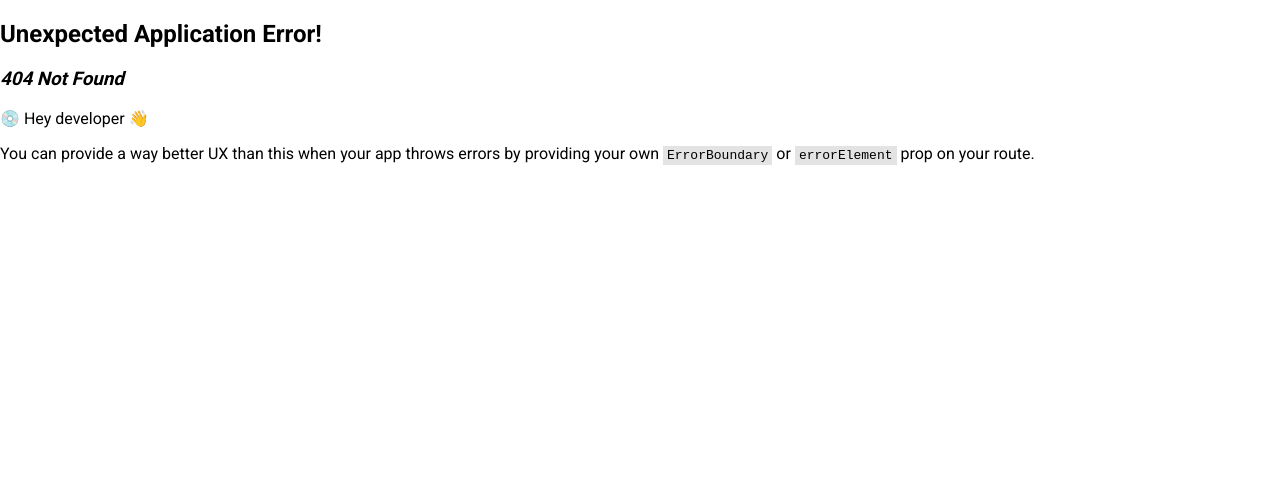
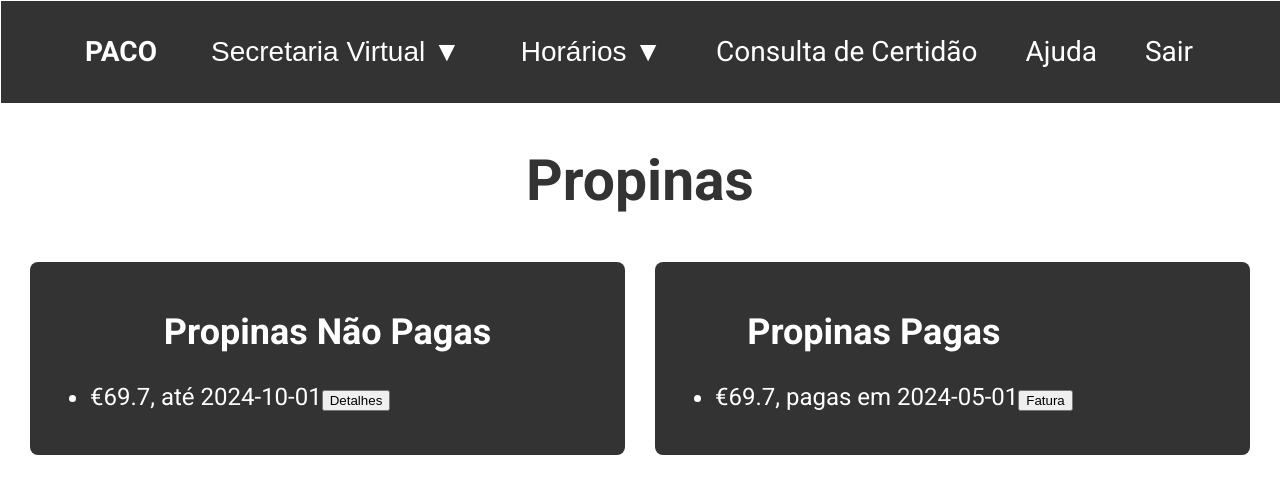
Before and after one commit to borges7555/PACO-1.5, a React (Vite) app in the folder paco1.5/: page /propinas in a window 1280 px wide. Before the commit this address had no page. Shown: the top 494 px of the page. Built offline with nearby package versions, Linux system fonts and the light colour scheme.

Commit message:
propinas

```diff
--- a/paco1.5/src/Router.tsx
+++ b/paco1.5/src/Router.tsx
@@ -2,12 +2,14 @@ import { createBrowserRouter, RouterProvider } from 'react-router-dom';
 import Home from './pages/Home';
 import Login from './pages/Login';
 import UnavailablePage from './pages/UnavailablePage';
+import Propinas from './pages/Propinas';
 
 export default function Router() {
     const router = createBrowserRouter([
         {path: '/', element: <Login />},
         {path: '/home', element: <Home />},
-        {path: '/unavailable', element: <UnavailablePage />}
+        {path: '/unavailable', element: <UnavailablePage />},
+        {path: '/propinas', element: <Propinas />},
     ]);
 
     return <RouterProvider router={router} />;
--- a/paco1.5/src/components/Dropdown_sec.tsx
+++ b/paco1.5/src/components/Dropdown_sec.tsx
@@ -19,7 +19,7 @@ function Dropdown_sec() {
                     <li><a href="/unavailable">Inscrições</a></li>
                     <li><a href="/unavailable">Calendário de Avaliações</a></li>
                     <li><a href="/unavailable">Apoio às Aulas</a></li>
-                    <li><a href="/unavailable">Pagamentos</a></li>
+                    <li><a href="/propinas">Pagamentos</a></li>
                     <li><a href="/unavailable">Requerimentos</a></li>
                     <li><a href="/unavailable">Certidões</a></li>
                     <li><a href="/unavailable">Creditações</a></li>
--- /dev/null
+++ b/paco1.5/src/components/PropinasNaoPagas.tsx
@@ -0,0 +1,30 @@
+import { useState } from 'react';
+
+function PropinasNaoPagas() {
+    const [showPopup, setShowPopup] = useState(false);
+    const unpaidFees = [
+        { id: 1, amount: '€69.7', dueDate: '2024-10-01', entity: '23594', reference: '987654321', value: '€69.7' }
+    ];
+
+    return (
+        <div>
+            <h2>Propinas Não Pagas</h2>
+            <ul>
+                {unpaidFees.map(fee => (
+                    <li key={fee.id}>
+                        {fee.amount}, até {fee.dueDate}
+                        <button onClick={() => setShowPopup(true)}>Detalhes</button>
+                        {showPopup && (
+                            <div className="popup">
+                                Entidade: {fee.entity}, Referência: {fee.reference}, Valor: {fee.value}
+                                <button onClick={() => setShowPopup(false)}>Fechar</button>
+                            </div>
+                        )}
+                    </li>
+                ))}
+            </ul>
+        </div>
+    );
+}
+
+export default PropinasNaoPagas;
--- /dev/null
+++ b/paco1.5/src/components/PropinasPagas.tsx
@@ -0,0 +1,30 @@
+import { useState } from 'react';
+
+function PropinasPagas() {
+    const [showInvoice, setShowInvoice] = useState(false);
+    const paidFees = [
+        { id: 1, amount: '€69.7', paymentDate: '2024-05-01' }
+    ];
+
+    return (
+        <div>
+            <h2>Propinas Pagas</h2>
+            <ul>
+                {paidFees.map(fee => (
+                    <li key={fee.id}>
+                        {fee.amount}, pagas em {fee.paymentDate}
+                        <button onClick={() => setShowInvoice(true)}>Fatura</button>
+                        {showInvoice && (
+                            <div className="popup">
+                                Fatura detalhada aqui...
+                                <button onClick={() => setShowInvoice(false)}>Fechar</button>
+                            </div>
+                        )}
+                    </li>
+                ))}
+            </ul>
+        </div>
+    );
+}
+
+export default PropinasPagas;
--- a/paco1.5/src/css/Dropdown.css
+++ b/paco1.5/src/css/Dropdown.css
@@ -29,6 +29,7 @@
     text-decoration: none;
     color: white;
     display: block;
+    font-size: 24px;
 }
 
 .dropdown-menu li:hover {
--- a/paco1.5/src/css/Home.css
+++ b/paco1.5/src/css/Home.css
@@ -1,7 +1,6 @@
 /* Home.css */
 .greetings{
-    padding-top: 150px;
-    padding-bottom: 10px;
+    padding-top: 100px;
     padding-left: 30px;
     color: #333;
     font-size: 28px;
--- /dev/null
+++ b/paco1.5/src/css/Propinas.css
@@ -0,0 +1,69 @@
+/* Propinas.css */
+.title{
+    padding-top: 100px;
+    color: #333;
+    font-size: 38px;
+    box-sizing: border-box;
+    justify-content: center;
+    width: 100%;
+    display: flex;
+}
+
+.content {
+    display: flex;
+    justify-content: space-between;
+    align-items: center;
+    height: auto; /* Mudar de 100vh para auto pode ajudar se o conteúdo estiver sendo cortado */
+    overflow: visible;
+    gap: 30px; /* Mantém o gap entre os containers */
+    padding: 0px 30px; /* Aplica padding apenas horizontalmente */
+    box-sizing: border-box;
+}
+
+.left-container, .right-container {
+    padding: 20px;
+    box-sizing: border-box;
+}
+
+.right-container {
+    display: flex;
+    flex-direction: column; /* Organiza o conteúdo verticalmente */
+    align-items: flex-start; /* Alinha o conteúdo à esquerda */
+}
+
+.left-container h2, .right-container h2{
+    justify-content: center;
+    display: flex;
+}
+
+.right-container h2 {
+    margin-left: auto;
+    margin-right: auto;
+    width: auto; /* Ajusta a largura para que o centro seja calculado corretamente */
+    text-align: center; /* Centraliza o texto dentro do h2 */
+}
+
+.left-container ul, .right-container ul{
+    width: 100%;
+    display: flex;
+    flex-direction: column; /* Adiciona isso se você quer os itens listados verticalmente */
+    align-items: flex-start;
+}
+
+.left-container ul li, .right-container ul li {
+    width: 100%; /* Ocupa toda a largura do UL */
+    text-align: left; /* Garante que o texto está alinhado à esquerda */
+    flex-direction: column; /* Adiciona isso se você quer os itens listados verticalmente */
+    align-items: flex-start;
+}
+
+.popup {
+    position: fixed;
+    top: 50%;
+    left: 50%;
+    transform: translate(-50%, -50%);
+    background-color: #434343;
+    border: 1px solid white;
+    padding: 20px;
+    z-index: 100;
+}
--- a/paco1.5/src/pages/Home.tsx
+++ b/paco1.5/src/pages/Home.tsx
@@ -12,7 +12,7 @@ function Home() {
       <div>
         <NavBar/>
         <div className='greetings'>
-          <b>Olá, @username</b>
+          <h2>Olá, @username</h2>
         </div>
         <div className="content">
           <div className="left-container">
--- /dev/null
+++ b/paco1.5/src/pages/Propinas.tsx
@@ -0,0 +1,26 @@
+//import React from 'react';
+import NavBar from '../components/NavBar';
+import '../css/Propinas.css'
+import PropinasNaoPagas from '../components/PropinasNaoPagas';
+import PropinasPagas from '../components/PropinasPagas';
+
+function Propinas() {
+  return (
+    <div>
+      <NavBar/>
+      <div className='title'>
+        <h2>Propinas</h2>
+      </div>
+      <div className='content'>
+        <div className='left-container'>
+          <PropinasNaoPagas/>
+        </div>
+        <div className='right-container'>
+            <PropinasPagas/>
+        </div>
+      </div>
+    </div>
+  );
+}
+
+export default Propinas;
```
